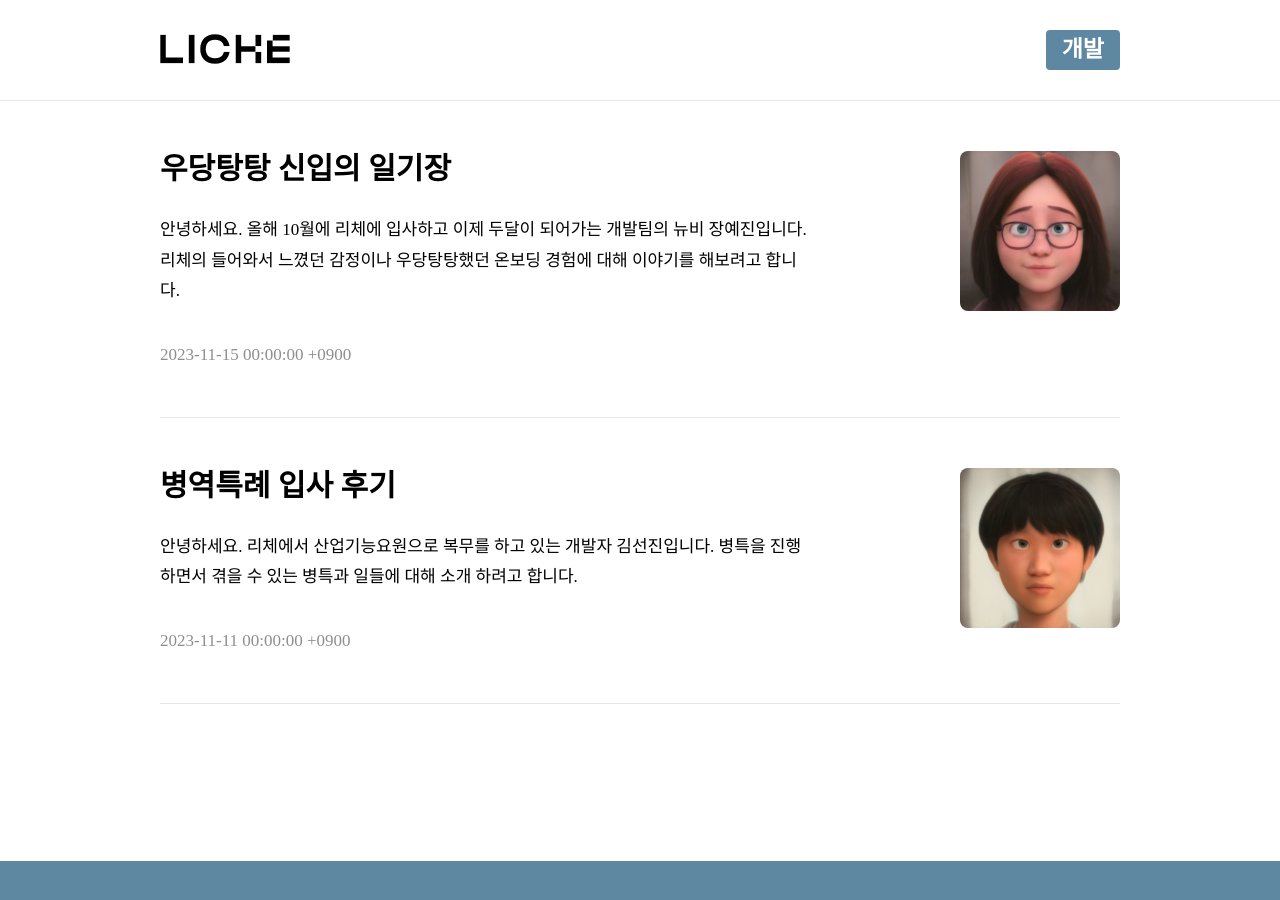
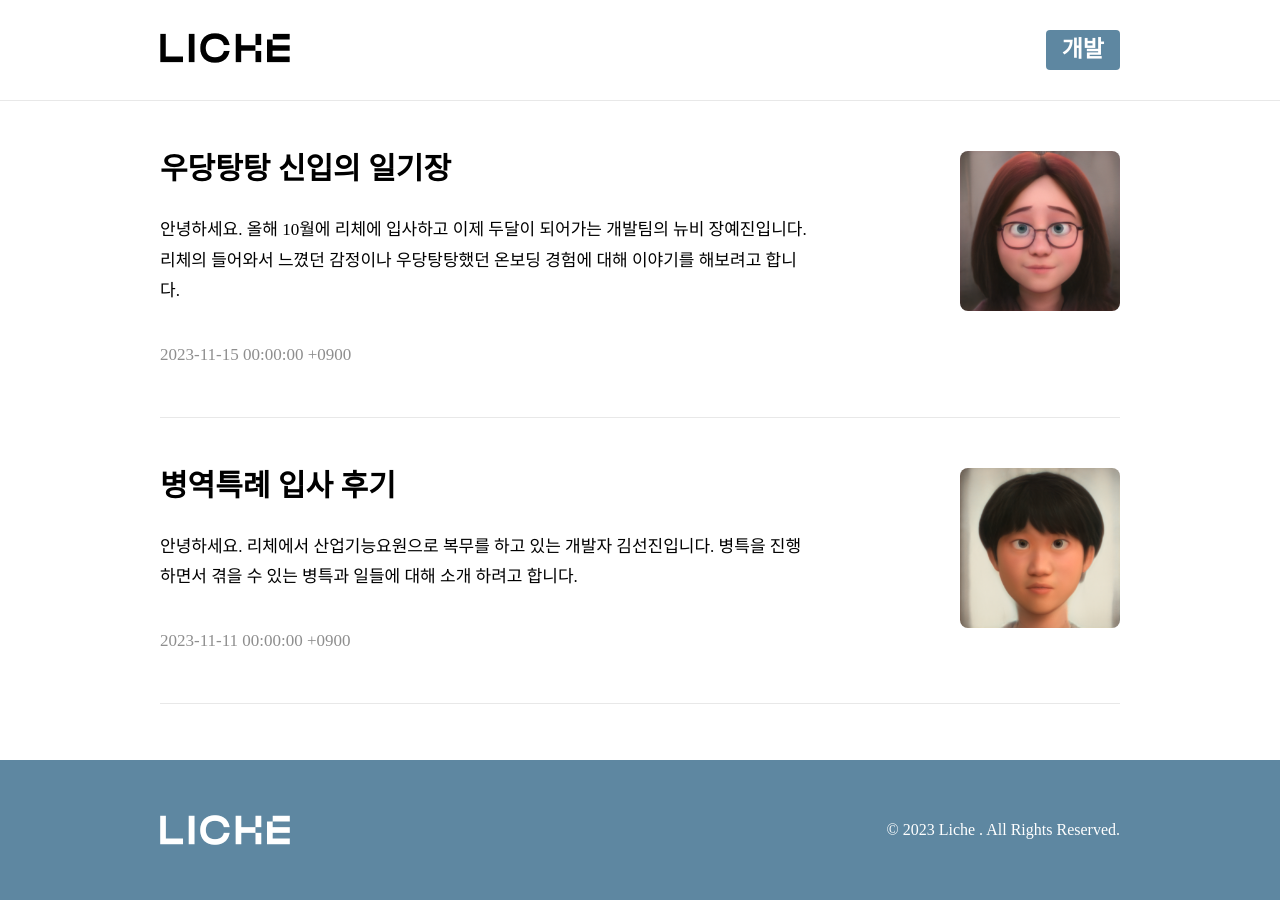
Before and after one commit to licheco/licheco.github.io, a Jekyll site: the page built from index.md, in a window 1280 px wide and 900 px high. Built offline with Jekyll 4.4.1, drawn with Linux system fonts in a browser that asks for light colours.

Commit message:
레이아웃 scss 수정

```diff
--- a/_layouts/default.html
+++ b/_layouts/default.html
@@ -14,7 +14,7 @@
           </div>
         </main>
 
-        {%- include footer.html -%}
       </section>
+      {%- include footer.html -%}
   </body>
 </html>
--- a/_sass/_base.scss
+++ b/_sass/_base.scss
@@ -100,7 +100,12 @@ section {
 }
 body {
   position: relative;
-  line-height: 1;
+  display: flex;
+  flex-direction: column;
+  margin: 0;
+  padding: 0;
+  min-height: 100vh;
+  height: 100%;
 }
 p {
   letter-spacing: 0em;
--- a/_sass/_layout.scss
+++ b/_sass/_layout.scss
@@ -3,7 +3,6 @@
 @import "variables";
 
 .main {
-  flex: 1 0;
   padding-inline: 20px;
   padding-bottom: 50px;
   p {
@@ -28,11 +27,8 @@
   gap: 8px;
 }
 .layout-container {
-  display: flex;
-  flex-direction: column;
-  flex-grow: 1;
+  flex: 1;
   width: 100%;
-  min-height: 100vh;
 }
 .header {
   position: sticky;
```
